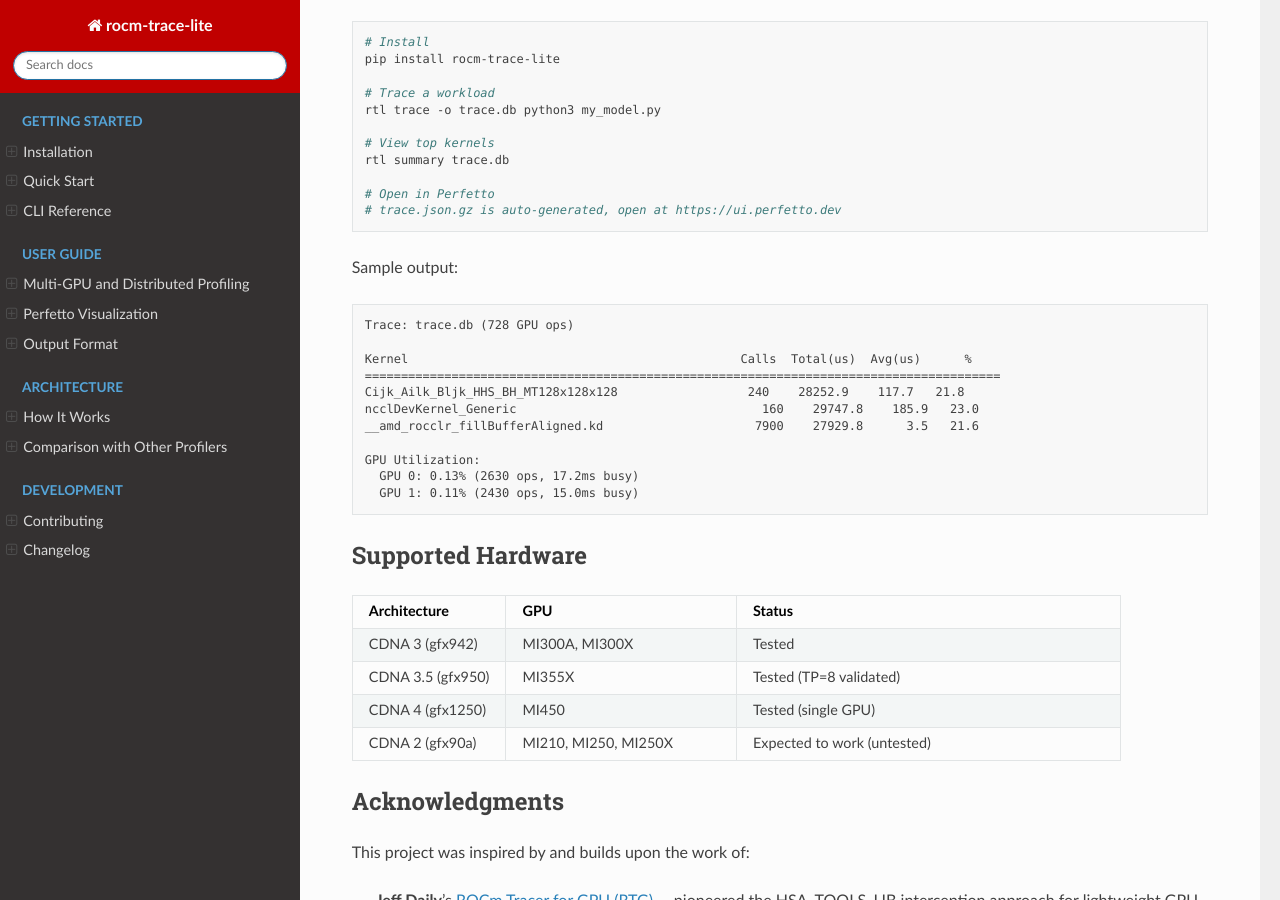
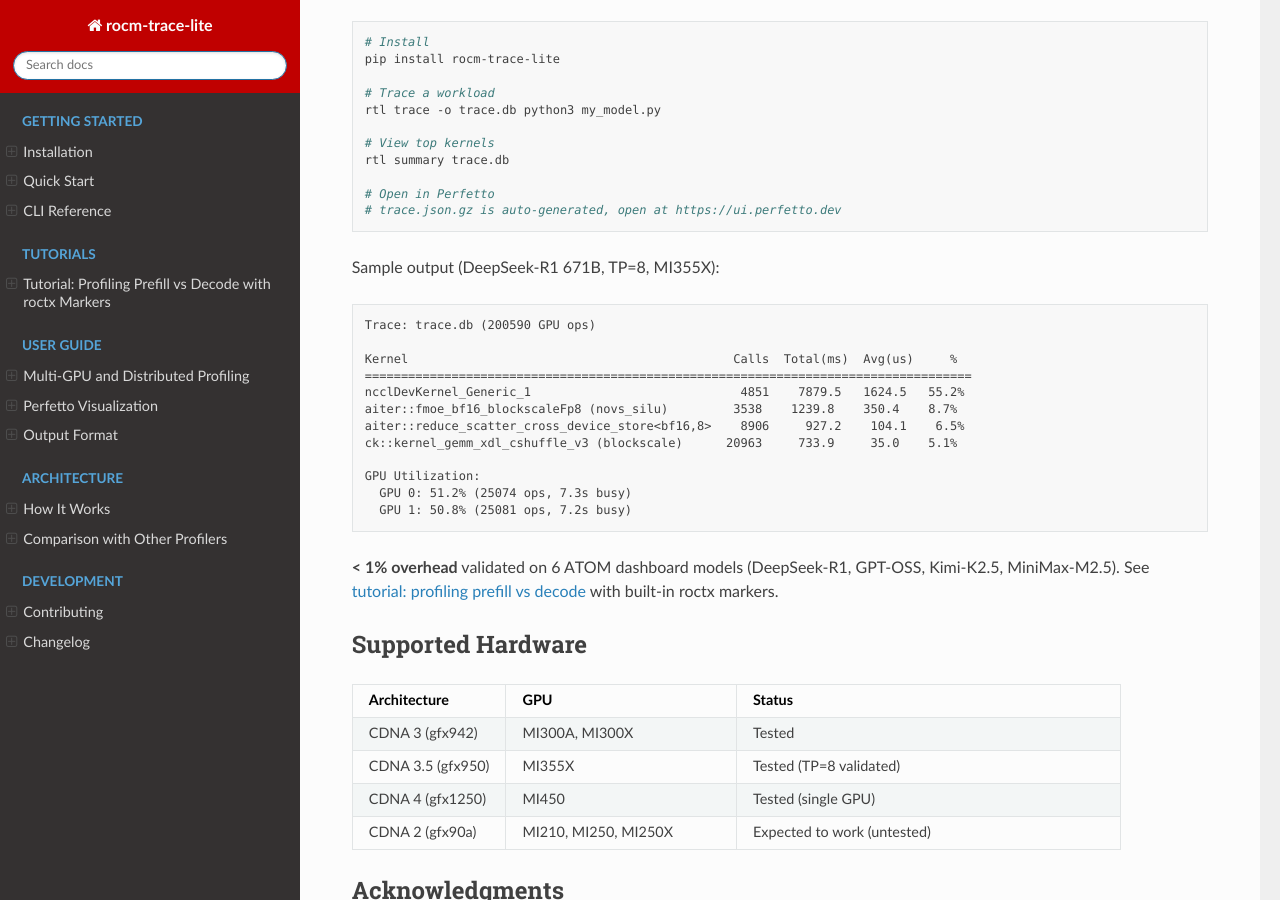
Before and after one commit to sunway513/rocm-trace-lite, a Sphinx documentation site: the page built from docs/index.rst, in a window 1280 px wide and 900 px high, scrolled down 836 px. Built offline with Sphinx 7.4.7 and the Read the Docs theme 3.1.0, drawn with Linux system fonts in a browser that asks for light colours.

Commit message:
docs: Add roctx tutorial to site, update index with latest results (#78)
- Add tutorial_roctx.md to Sphinx toctree (new "Tutorials" section)
- Update index sample output with DeepSeek-R1 671B real numbers
- Link to tutorial from index page
- Feature <1% overhead validation on 6 ATOM models

Co-authored-by: Claude Opus 4.6 (1M context) <noreply@anthropic.com>

```diff
--- a/docs/index.rst
+++ b/docs/index.rst
@@ -50,21 +50,25 @@ Quick Example
    # Open in Perfetto
    # trace.json.gz is auto-generated, open at https://ui.perfetto.dev
 
-Sample output:
+Sample output (DeepSeek-R1 671B, TP=8, MI355X):
 
 .. code-block:: text
 
-   Trace: trace.db (728 GPU ops)
+   Trace: trace.db (200590 GPU ops)
 
-   Kernel                                              Calls  Total(us)  Avg(us)      %
-   ========================================================================================
-   Cijk_Ailk_Bljk_HHS_BH_MT128x128x128                  240    28252.9    117.7   21.8
-   ncclDevKernel_Generic                                  160    29747.8    185.9   23.0
-   __amd_rocclr_fillBufferAligned.kd                     7900    27929.8      3.5   21.6
+   Kernel                                             Calls  Total(ms)  Avg(us)     %
+   ====================================================================================
+   ncclDevKernel_Generic_1                             4851    7879.5   1624.5   55.2%
+   aiter::fmoe_bf16_blockscaleFp8 (novs_silu)         3538    1239.8    350.4    8.7%
+   aiter::reduce_scatter_cross_device_store<bf16,8>    8906     927.2    104.1    6.5%
+   ck::kernel_gemm_xdl_cshuffle_v3 (blockscale)      20963     733.9     35.0    5.1%
 
    GPU Utilization:
-     GPU 0: 0.13% (2630 ops, 17.2ms busy)
-     GPU 1: 0.11% (2430 ops, 15.0ms busy)
+     GPU 0: 51.2% (25074 ops, 7.3s busy)
+     GPU 1: 50.8% (25081 ops, 7.2s busy)
+
+**< 1% overhead** validated on 6 ATOM dashboard models (DeepSeek-R1, GPT-OSS, Kimi-K2.5, MiniMax-M2.5).
+See `tutorial: profiling prefill vs decode <tutorial_roctx.html>`_ with built-in roctx markers.
 
 
 Supported Hardware
@@ -102,6 +106,13 @@ Supported Hardware
 
 .. toctree::
    :maxdepth: 2
+   :caption: Tutorials
+   :hidden:
+
+   tutorial_roctx
+
+.. toctree::
+   :maxdepth: 2
    :caption: User Guide
    :hidden:
 
```
